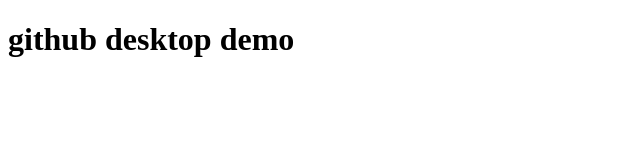
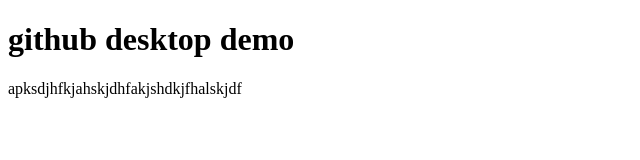
Before and after one commit to nneef/nneef.github.io, a plain HTML site: page index.html in a window 1280 px wide. Shown: the whole page, without its empty margins (0-640 px from the left). Drawn offline with Linux system fonts and the light colour scheme.

Commit message:
Update index.html

```diff
--- a/index.html
+++ b/index.html
@@ -17,6 +17,7 @@
 
     <main>
         <h1>github desktop demo</h1>
+        <p>apksdjhfkjahskjdhfakjshdkjfhalskjdf</p>
     </main>
 
     <footer>
```
